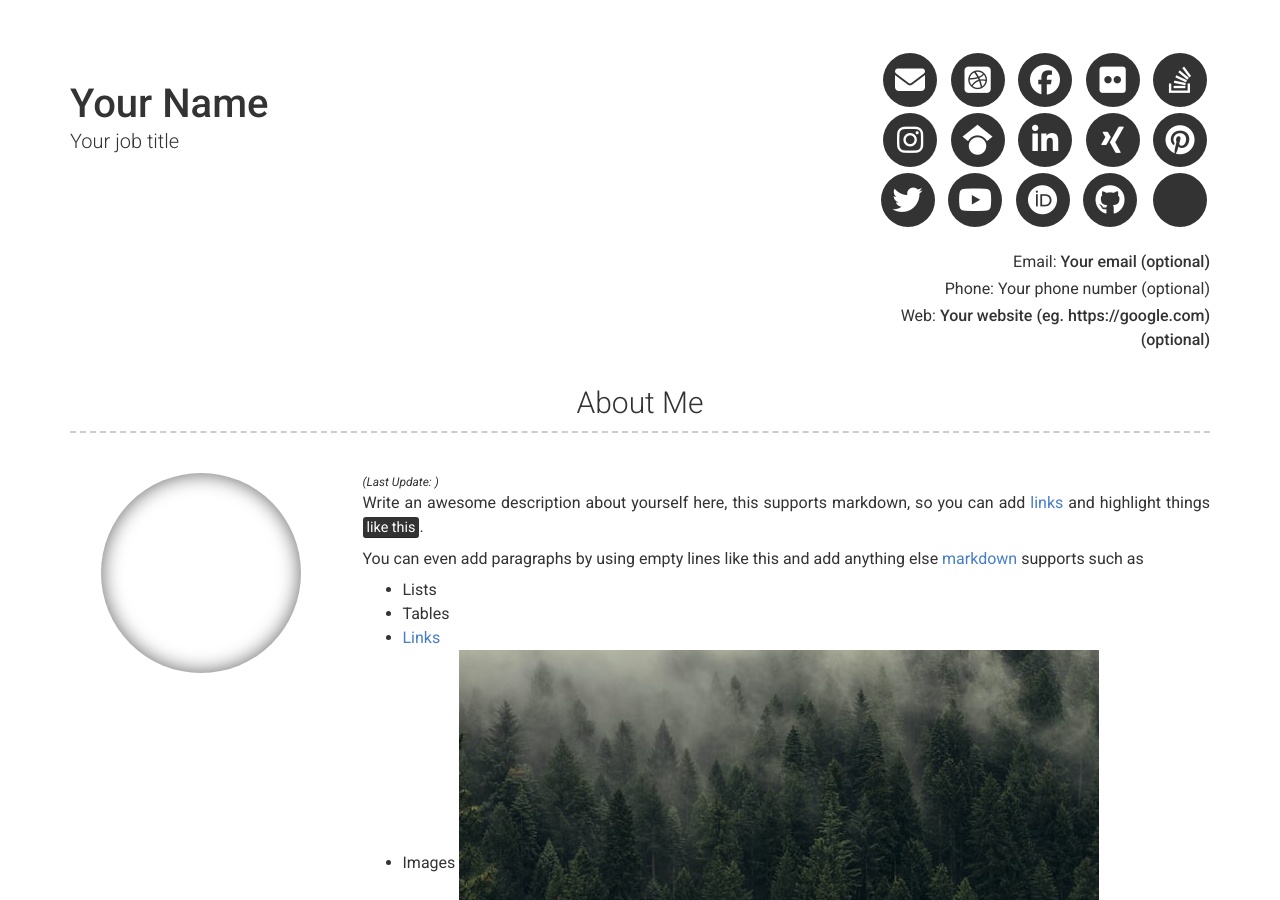
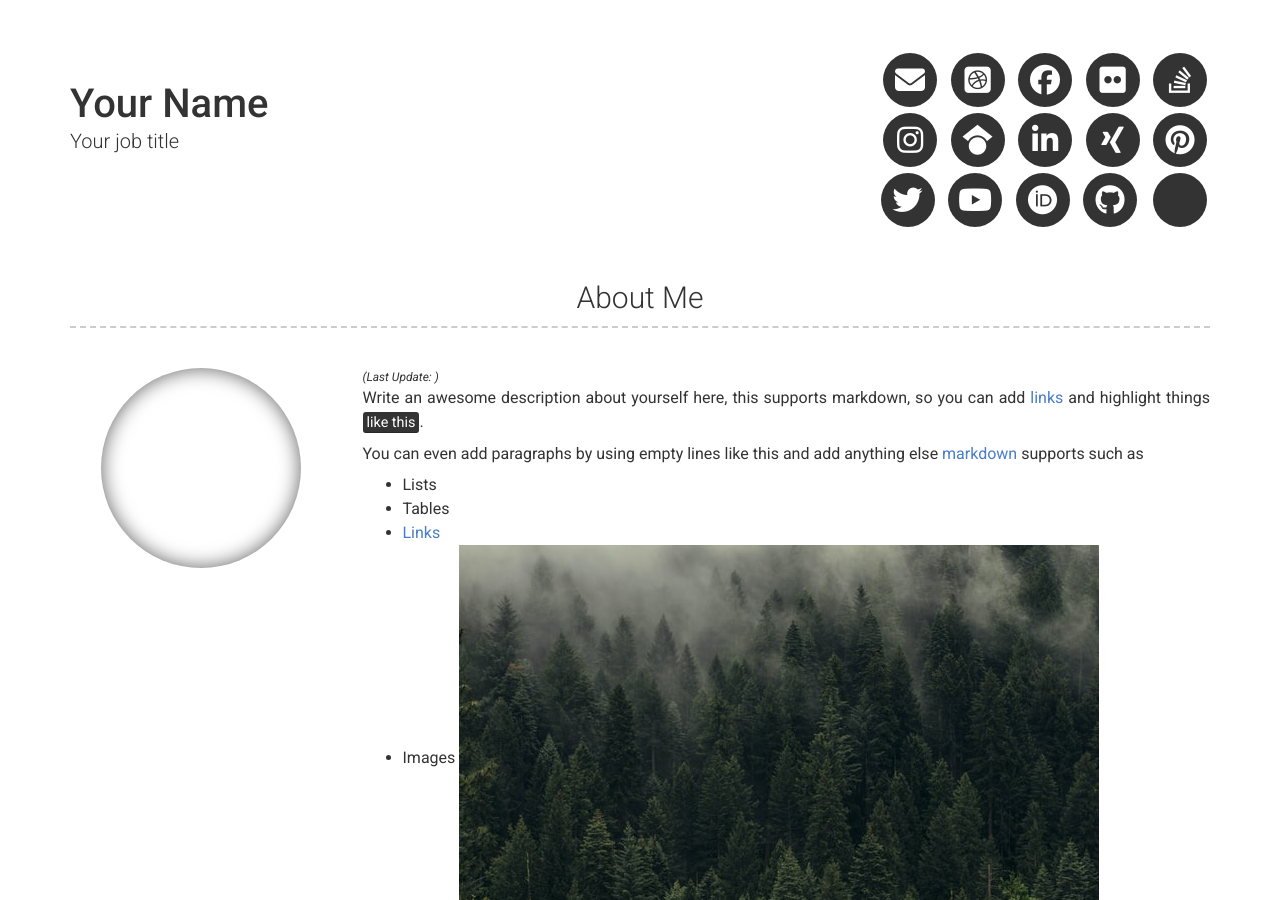
Before and after one commit to mo-shakiba/intCV, a Jekyll site: the page built from index.md, in a window 1280 px wide and 900 px high. Built offline with Jekyll 4.4.1, drawn with Linux system fonts in a browser that asks for light colours.

Commit message:
Update header.html

```diff
--- a/_includes/header.html
+++ b/_includes/header.html
@@ -112,22 +112,6 @@
           </li>
         {% endfor %}
       </ul>
-
-      {%- if site.email -%}
-        <p>
-          {{ site.email_title | default: "Email" }}: <a href="mailto:{{ site.email }}" target="_blank">{{ site.email | escape }}</a>
-        </p>
-      {%- endif -%}
-      {%- if site.phone -%}
-        <p>
-          {{ site.phone_title | default: "Phone" }}: {{ site.phone | escape }}
-        </p>
-      {%- endif -%}
-      {%- if site.website -%}
-        <p>
-          {{ site.website_title | default: "Web" }}: {% include a.html href=site.website %}{{ site.website | escape }}</a>
-        </p>
-      {%- endif -%}
     </div>
   </div>
 </div>
```
